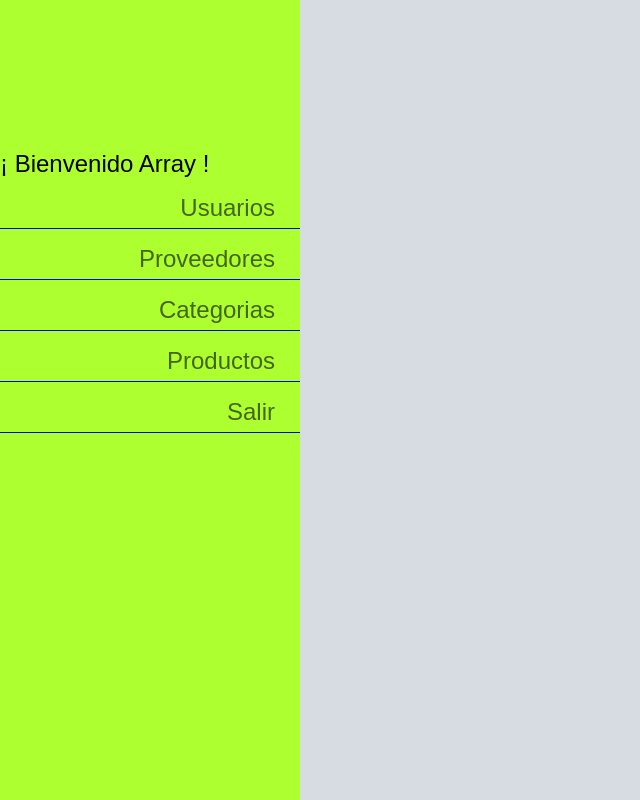
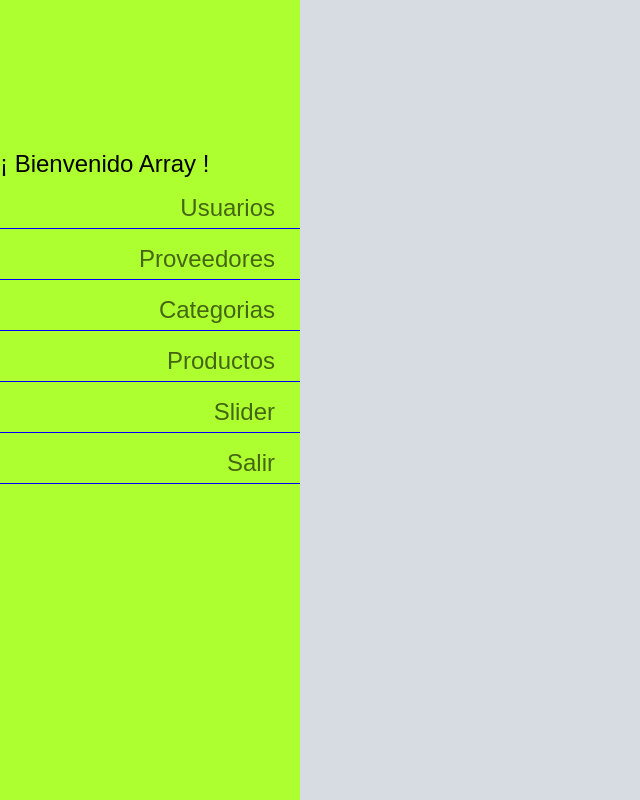
Before and after one commit to luisRodriguez1483/proyectoCarrito2, a PHP site: page /administradorPagina.php in a window 1280 px wide. Shown: the whole page, without its empty margins (0-640 px from the left). Run offline with PHP 8.4, Linux system fonts and the light colour scheme; the visitor is signed in with stand-in values (Sample User, id 1).

Commit message:
Apartado para administrar slider

```diff
--- a/administradorPagina.php
+++ b/administradorPagina.php
@@ -57,6 +57,11 @@
                 </li>
 
 <?php } ?>
+
+                <li>
+                    <div class="barra"></div>
+                    <p id="slider">Slider</p>
+                </li>
                 <li>
                     <div class="barra"></div>
                     <p id="salir">Salir</p>
```
